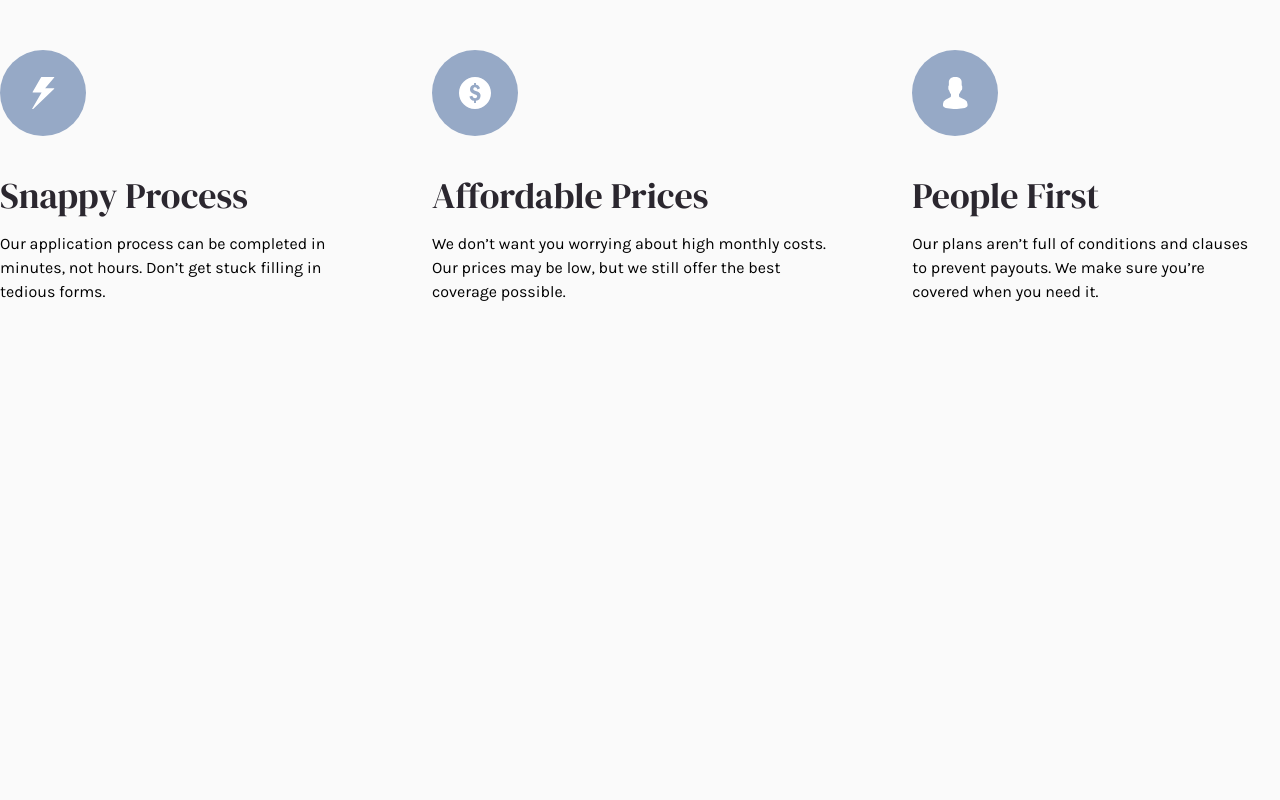
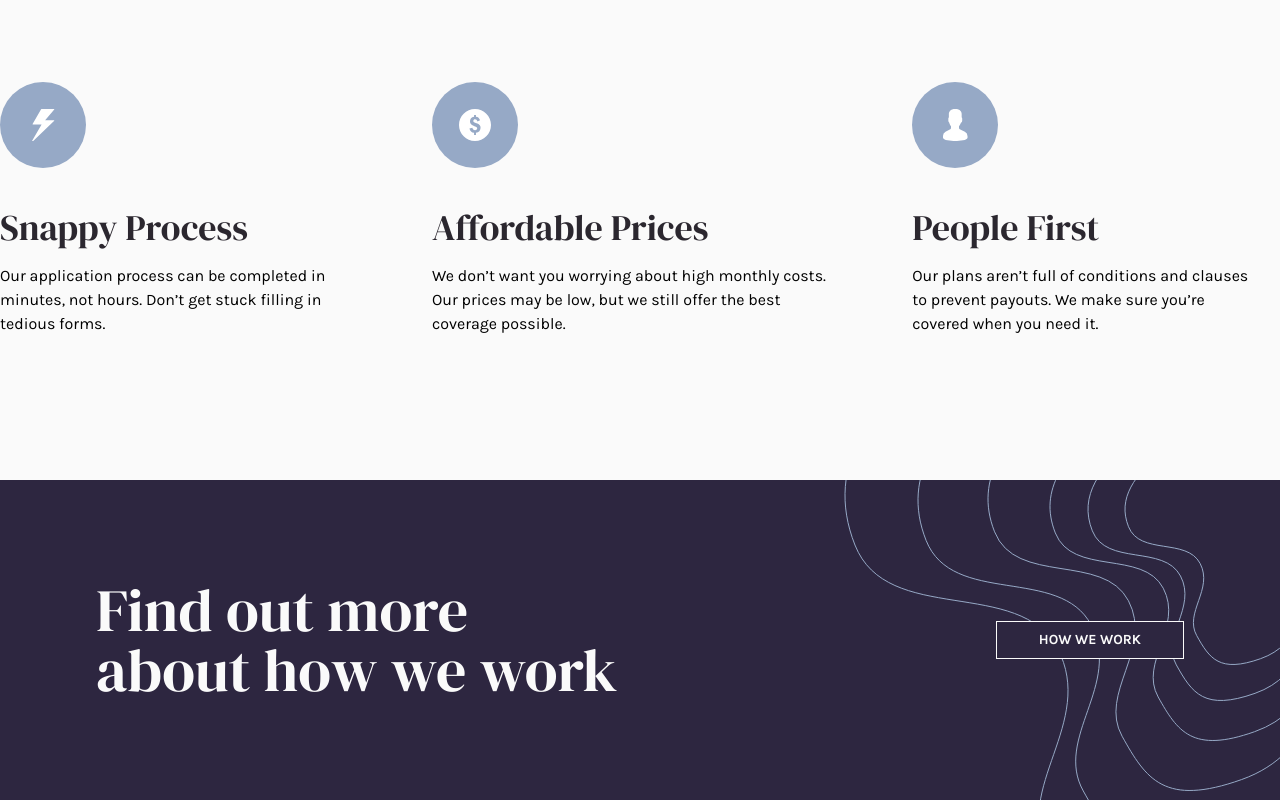
Before and after one commit to dzejkk/FEM-insure_landing_page, a website built with Vite: page index.html in a window 1280 px wide. Shown: the part 1076-1876 px from the top of the page. Before the commit the page ends 1800 px from the top, so only its background shows below. Built offline with nearby package versions, Linux system fonts and the light colour scheme.

Commit message:
progress  bootom section

```diff
--- a/index.html
+++ b/index.html
@@ -86,6 +86,8 @@
       </div>
     </section>
 
+    <!-- SEWCOND SECTION --------------------------------------------------------->
+
     <section class="relative">
 
       <span
@@ -105,7 +107,7 @@
           />
 
           <h2
-            class="2xl:text-7xl lg:text-6xl text-5xl text-Very-Dark-Violet mb-16 font-DM"
+            class="2xl:text-7xl lg:text-6xl text-5xl text-Very-Dark-Violet mb-24 font-DM"
           >
             We're different
           </h2>
@@ -151,6 +153,14 @@
               </p>
             </div>
           </div>
+          <div class="bg-dark-violet text-Very-Light-Gray mt-36 h-[20rem]
+                      flex items-center justify-between
+                      bg-[url(/public/images/bg-pattern-intro-right-desktop.svg)]
+                      bg-no-repeat bg-[100%_50%]">
+            <h3 class="text-6xl font-DM w-3/5 mx-24 text-balance">Find out more about how we work</h3>
+            <button class="w-[200px] button relative z-50 mx-24">How we work</button>
+          </div>
+
         </div>
       </div>
     </section>
--- a/src/style.css
+++ b/src/style.css
@@ -31,5 +31,5 @@
 .nav-links {
   @apply py-2 px-2 hover:bg-Very-Dark-Violet hover:text-Very-Light-Gray
   focus:outline-2 focus:bg-Very-Light-Gray
-  focus:text-Very-Dark-Violet active:outline-Very-Dark-Violet transition;
+  focus:text-Very-Dark-Violet active:outline-Very-Dark-Violet transition uppercase;
 }
```
